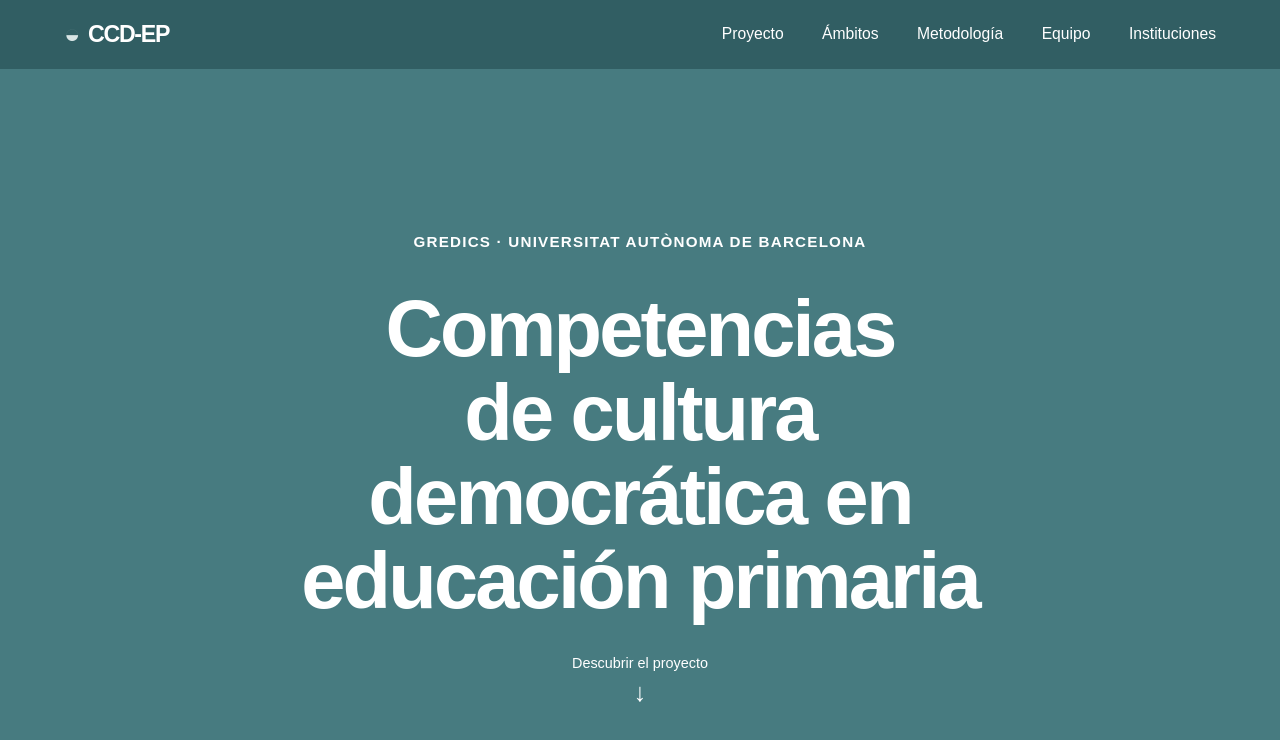
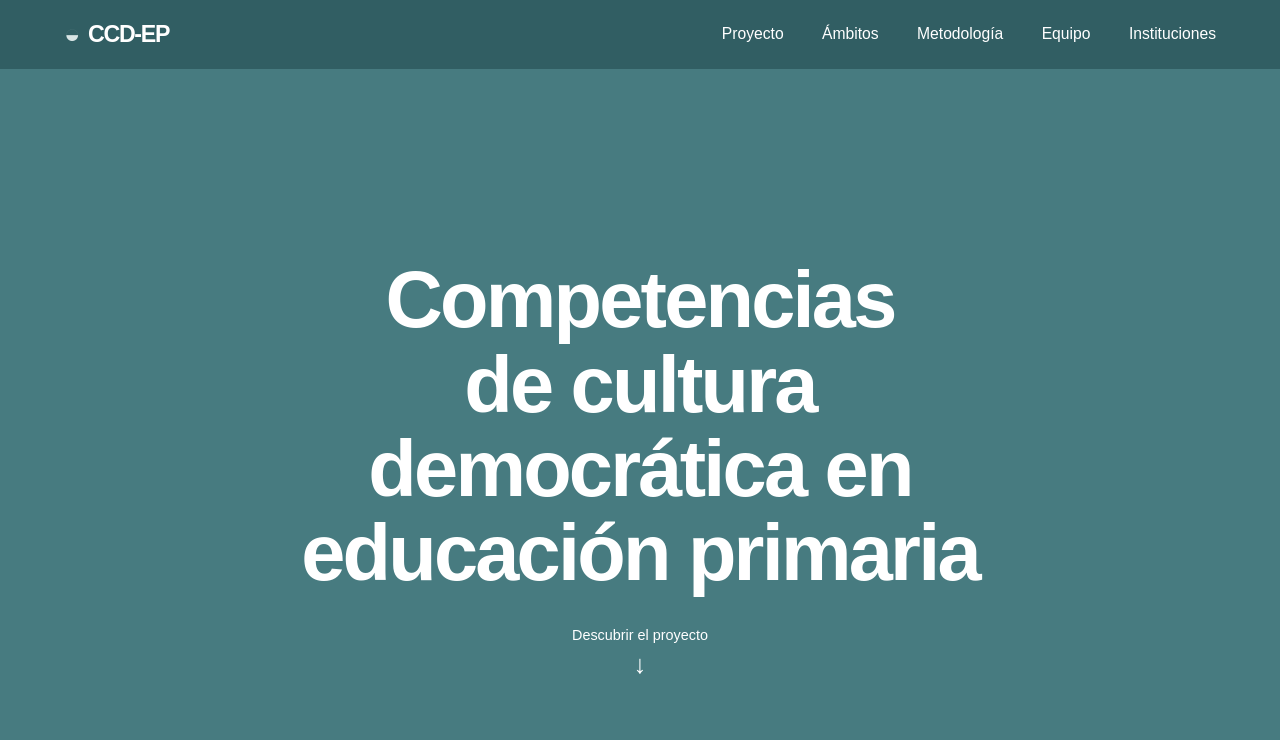
Before and after one commit to jordicastellvimata-spec/ccd-ep, an Astro site: page / in a window 1280 px wide. Shown: the top 740 px of the page. Built offline with nearby package versions, Linux system fonts and the light colour scheme; Astro itself is replaced by a stand-in of ours.

Commit message:
Remove institutional subtitle from homepage hero

```diff
--- a/src/content/portada.html
+++ b/src/content/portada.html
@@ -15,7 +15,7 @@
 <body id="inici"><a class="skip" href="#principal">Saltar al contenido</a>
 <header><a class="marca" href="#inici"><span class="segell" aria-hidden="true">◒</span> CCD-EP</a><nav aria-label="Navegación principal"><a href="#projecte">Proyecto</a><a href="#ambits">Ámbitos</a><a href="#metode">Metodología</a><a href="#equip">Equipo</a><a href="#universidades">Instituciones</a></nav></header>
 <main id="principal">
-<section class="portada" aria-labelledby="titulo-portada"><div class="hero-sticky"><p class="sobre hero-kicker">GREDICS · Universitat Autònoma de Barcelona</p><h1 id="titulo-portada">Competencias de cultura democrática en educación primaria</h1><a class="hero-scroll" href="#projecte">Descubrir el proyecto <span aria-hidden="true">↓</span></a></div></section>
+<section class="portada" aria-labelledby="titulo-portada"><div class="hero-sticky"><h1 id="titulo-portada">Competencias de cultura democrática en educación primaria</h1><a class="hero-scroll" href="#projecte">Descubrir el proyecto <span aria-hidden="true">↓</span></a></div></section>
 <section id="projecte" class="doble"><div><p class="sobre">El proyecto</p><h2>La democracia desde la infancia</h2></div><div><p>Cuando una clase debate cómo compartir el patio, surgen cuestiones de poder, igualdad y convivencia. ¿Quién puede hacer una propuesta? ¿Qué voces se escuchan? ¿Qué ocurre cuando hay desacuerdos?</p><p>El proyecto <em>Competencias de Cultura Democrática en Educación Primaria</em> (CCD-EP) estudia qué competencias desarrolla el alumnado en los distintos ciclos de primaria. También examina cómo entiende la democracia el alumnado del grado en Educación Primaria y cómo se propone trabajarla en el aula.</p><p>El punto de partida es el marco de competencias para una cultura democrática del Consejo de Europa, que relaciona los valores, las actitudes, las capacidades y la comprensión crítica del mundo.</p></div></section>
 <section id="ambits"><p class="sobre">Líneas de investigación</p><h2>Cuatro ámbitos de estudio</h2><div class="ambits">
 <article><b aria-hidden="true">◐</b><h3>Pensamiento crítico</h3><p>¿Cómo decide el alumnado si una información es fiable? Estudiamos cómo interpreta los problemas sociales, contrasta perspectivas y fundamenta sus opiniones.</p><a class="enlace-grupo" href="#grupo-1">Ver el equipo de este ámbito</a></article>
```
